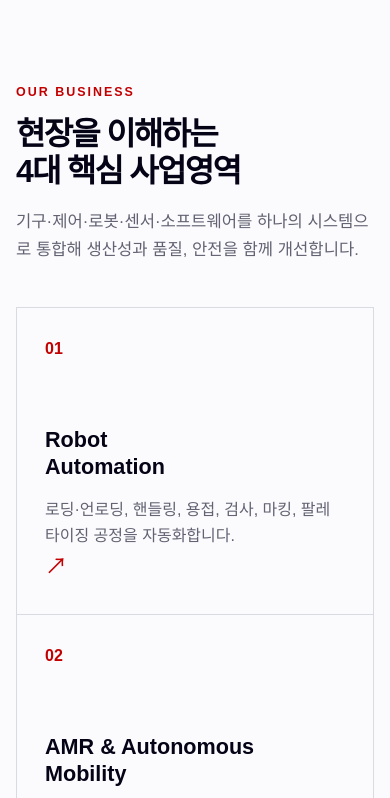
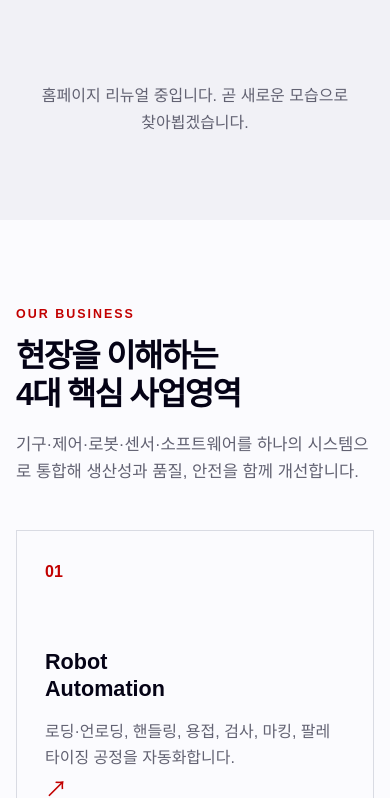
Before and after one commit to isakmama-lab/sunjin-ai, a plain HTML site: page home/index.html in a window 390 px wide. Shown: the part 1020-1818 px from the top of the page. Drawn offline with Linux system fonts and the light colour scheme; a web font is replaced by a local one.

Commit message:
home index

```diff
--- a/home/index.html
+++ b/home/index.html
@@ -23,6 +23,7 @@
     .footer{background:var(--primary);color:var(--secondary);padding:58px 0 25px}.footer-grid{display:grid;grid-template-columns:1.5fr repeat(3,1fr);gap:54px}.footer-logo{display:inline-block;background:transparent;padding:8px 12px;border-radius:3px}.footer-logo img{display:block;width:145px}.footer p{color:#b5b7c2}.footer h3{margin:4px 0 20px;color:var(--bg);font-size:.83rem;letter-spacing:.12em}.footer a{display:block;margin:8px 0;text-decoration:none;color:var(--secondary);font-size:.92rem}.footer-bottom{display:flex;justify-content:space-between;gap:20px;margin-top:44px;padding-top:20px;border-top:1px solid #37425f;color:#a5a8b6;font-size:.82rem}.footer-policy{display:flex;gap:20px}
     @media(max-width:1020px){.nav,.inquiry{display:none}.menu-btn{display:block}.hero-grid{grid-template-columns:1fr}.hero-copy{min-height:620px;padding:80px 40px}.hero-media{min-height:480px}.hero-media:after{background:linear-gradient(0deg,var(--primary),transparent 32%)}.business-grid{grid-template-columns:repeat(2,1fr)}.strength-grid,.solution-grid{grid-template-columns:1fr}.strength .section-title{position:static}.solution-image{min-height:480px}.project-grid{grid-template-columns:1fr 1fr}.footer-grid{grid-template-columns:1fr 1fr}}
     @media(max-width:640px){.wrap{width:min(100% - 32px,var(--max))}.header{height:70px}.logo img{width:122px}.hero{min-height:auto}.hero-grid{min-height:auto}.hero-copy{min-height:570px;padding:70px 24px}.hero h1{font-size:3.4rem}.hero-actions{flex-direction:column}.hero-media{min-height:360px}.section-head{display:block}.section-head .text-link{margin-top:20px}.business,.solution{padding:84px 0}.business-grid,.project-grid{grid-template-columns:1fr}.business-card{min-height:250px}.strength{padding:84px 0}.solution-copy{padding:50px 26px}.feature-list{grid-template-columns:1fr}.projects,.news{padding:84px 0}.news-row{grid-template-columns:1fr;gap:6px}.contact-inner{display:block}.contact-band .btn{margin-top:28px}.footer-grid{grid-template-columns:1fr}.footer-bottom{display:block}.footer-policy{margin-bottom:14px;flex-wrap:wrap}}
+  .renewal-notice{background:var(--soft);padding:110px 0;text-align:center;color:var(--muted)}.renewal-notice p{margin:0;font-size:1rem;font-weight:400;line-height:1.7;word-break:keep-all;overflow-wrap:break-word}@media(max-width:640px){.renewal-notice{padding:84px 0}}
   </style>
 </head>
 <body>
@@ -48,6 +49,7 @@
         <div class="hero-media"><img src="../assets/airov-x4-exhibition.png" alt="산업현장에서 운용되는 AIROV X4 자율주행 이동로봇"><span class="hero-index">AIROV X4 · 01</span></div>
       </div>
     </section>
+    <aside class="renewal-notice" aria-label="홈페이지 리뉴얼 안내"><div class="wrap"><p>홈페이지 리뉴얼 중입니다. 곧 새로운 모습으로 찾아뵙겠습니다.</p></div></aside>
     <section class="business" id="business">
       <div class="wrap">
         <div class="section-head"><div><p class="eyebrow">OUR BUSINESS</p><h2 class="section-title">현장을 이해하는<br>4대 핵심 사업영역</h2></div><p class="section-lead">기구·제어·로봇·센서·소프트웨어를 하나의 시스템으로 통합해 생산성과 품질, 안전을 함께 개선합니다.</p></div>
```
